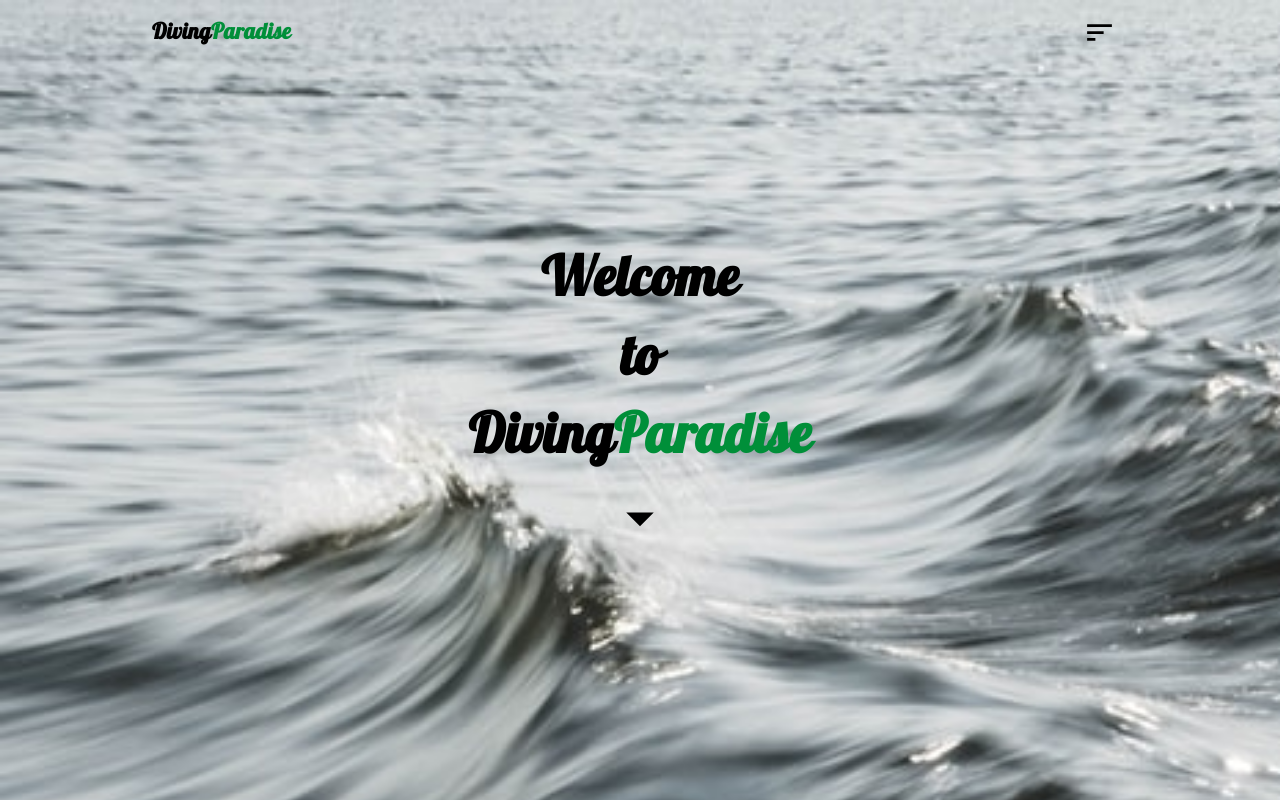
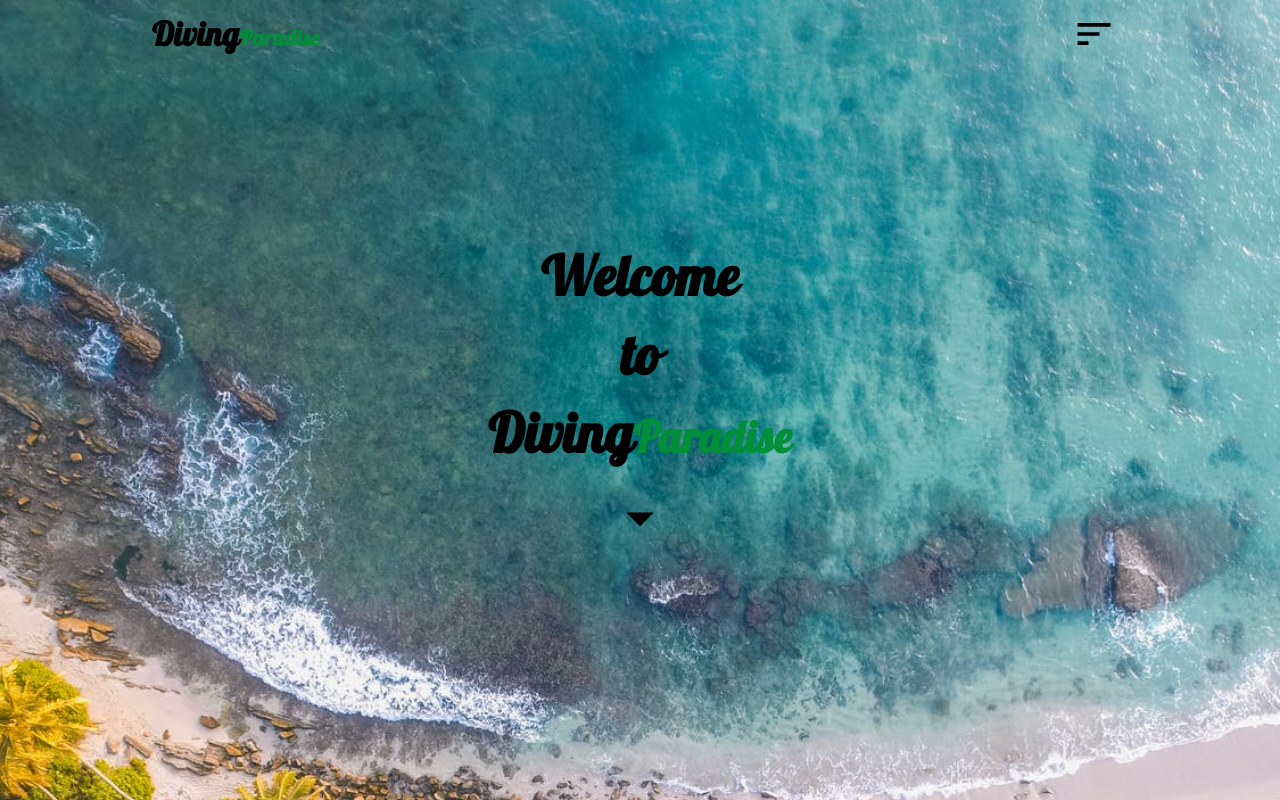
Before and after one commit to DavidDlp/diving-paradise, a React (Create React App) app: page / in a window 1280 px wide. Shown: the top 800 px of the page. Built offline with nearby package versions, Linux system fonts and the light colour scheme.

Commit message:
librery react-scroll

```diff
--- a/package.json
+++ b/package.json
@@ -11,6 +11,7 @@
     "react": "^17.0.2",
     "react-dom": "^17.0.2",
     "react-scripts": "5.0.0",
+    "react-scroll": "^1.8.4",
     "web-vitals": "^2.1.2"
   },
   "scripts": {
--- a/src/App.js
+++ b/src/App.js
@@ -6,7 +6,7 @@ import './App.css';
 import Header from './components/core/Header';
 import DivePlace from './components/DivePlace';
 //IMAGE
-import background from './assets/olas-dive.jpeg'
+import background from './assets/image-background.jpeg'
 
 export default function App() {
   const classes = useStyles();
--- a/src/components/core/Header.js
+++ b/src/components/core/Header.js
@@ -8,6 +8,8 @@ import {
 } from '@material-ui/core';
 import Sort from '@material-ui/icons/Sort';
 import { ArrowDropDown } from '@material-ui/icons';
+import { Link as Scroll } from 'react-scroll'
+
 
 export default function Header() {
   const classes = useStyles();
@@ -33,17 +35,18 @@ export default function Header() {
       <Collapse
         in={checked}
         {...(checked ? {timeout: 2000} : {})}
-        collapsedHeight={15}
       >
         <div className={classes.containertitle}>
           <h1 className={classes.title}>
             Welcome <br/> to <br/>
             Diving<span className={classes.text}>Paradise</span>
           </h1>
-          <IconButton>
-            <ArrowDropDown className={classes.goDown}/>
-          </IconButton>
-          </div>
+          <Scroll to="dive-place" smooth={true}>
+            <IconButton>
+              <ArrowDropDown className={classes.goDown}/>
+            </IconButton>
+          </Scroll>
+        </div>
       </Collapse>
     </div>
   );
@@ -66,10 +69,11 @@ const useStyles = makeStyles((theme) => ({
   appbartitle:{
     color: '#000',
     flexGrow: '1',
+    fontSize: '1.5rem',
   },
   appbaricon:{
     color: '#000',
-    fontSize: '1.5rem',
+    fontSize: '2rem',
   },
   appbarcolortext:{
     color: '#008F39',
@@ -83,7 +87,7 @@ const useStyles = makeStyles((theme) => ({
   },
   text:{
     color: '#008F39',
-    fontSize: '2.5rem',
+    fontSize: '2rem',
   },
   goDown:{
     color: '#000',
--- a/src/components/imageCard.js
+++ b/src/components/imageCard.js
@@ -17,7 +17,7 @@ export default function ImageCard({place, checked}) {
     return (
     <Collapse
       in={checked}
-      {...(checked ? {timeout: 2000} : {})}
+      {...(checked ? {timeout: 1000} : {})}
     >
       <Card className={classes.root}>
         <CardActionArea>
--- a/src/hook/windowPosition.js
+++ b/src/hook/windowPosition.js
@@ -1,10 +1,8 @@
 import { useState, useLayoutEffect  } from "react";
 
 export default function WindowPosition (id) {
-    // eslint-disable-next-line react-hooks/rules-of-hooks
     const [animation, setAnimation] = useState(false);
 
-    // eslint-disable-next-line react-hooks/rules-of-hooks
     useLayoutEffect(() =>{
         function updatePosition(){
             const offetSetHeight = window.document.getElementById(id).offsetHeight;
```
Also changed, not shown: 1 other file (tests, documents, lock files or other folders).
